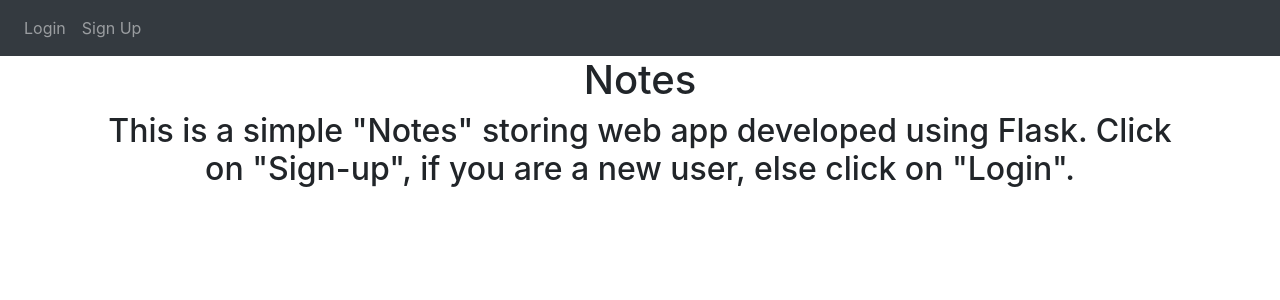
After one commit to NithinChowdaryRavuri/notes_web_app, a Flask app: template website/templates/first.html in a window 1280 px wide. The commit adds this page. Shown: the top 300 px of the page. Run offline with Flask 3, Linux system fonts and the light colour scheme; the template is opened without the code that fills it, so the values that code supplies are empty; some libraries are stand-ins or nearby versions.

Commit message:
Added Base page

```diff
--- a/website/static/index.js
+++ b/website/static/index.js
@@ -3,6 +3,6 @@ function deleteNote(noteId) {
     method: "POST",
     body: JSON.stringify({ noteId: noteId }),
   }).then((_res) => {
-    window.location.href = "/";
+    window.location.href = "/home";
   });
 }
--- a/website/templates/base.html
+++ b/website/templates/base.html
@@ -29,7 +29,7 @@
       <div class="collapse navbar-collapse" id="navbar">
         <div class="navbar-nav">
             {% if user.is_authenticated %}
-          <a class="nav-item nav-link" id="home" href="/">Home</a>
+          <a class="nav-item nav-link" id="home" href="/home">Home</a>
           <a class="nav-item nav-link" id="logout" href="/logout">Logout</a>
             {% else %}
           <a class="nav-item nav-link" id="login" href="/login">Login</a>
--- /dev/null
+++ b/website/templates/first.html
@@ -0,0 +1,8 @@
+{% extends 'base.html' %}
+
+{% block title %}Notes-App{% endblock %}
+
+{% block content %}
+<h1 align="center">Notes</h1>
+<h2 align="center">This is a simple "Notes" storing web app developed using Flask. Click on "Sign-up", if you are a new user, else click on "Login".</h2>
+{% endblock %}
--- a/website/views.py
+++ b/website/views.py
@@ -6,7 +6,10 @@ import json
 
 views = Blueprint('views', __name__)
 
-@views.route('/', methods=['GET', 'POST'])
+@views.route('/')
+def base():
+    return render_template('first.html', user=current_user)
+@views.route('/home', methods=['GET', 'POST'])
 @login_required
 def home():
     if request.method == 'POST':
```
